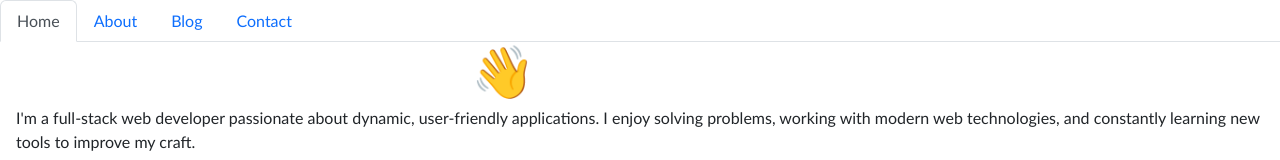
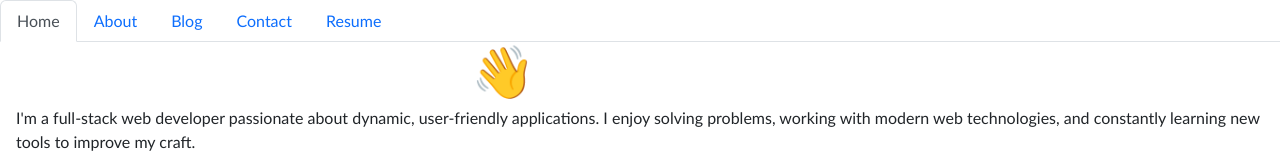
Before and after one commit to san1718/mc20-React_Portfolio, a React (Vite) app: page / in a window 1280 px wide. Shown: the top 160 px of the page. Built offline with nearby package versions, Linux system fonts and the light colour scheme.

Commit message:
update pages

```diff
--- a/src/components/NavTabs.jsx
+++ b/src/components/NavTabs.jsx
@@ -44,6 +44,16 @@ function NavTabs({ currentPage, handlePageChange }) {
           Contact
         </a>
       </li>
+      <li className="nav-item">
+        <a
+          href="#resume"
+          onClick={() => handlePageChange('Resume')}
+          // Check to see if the currentPage is `Resume`, and if so we use the active link class from bootstrap. Otherwise, we set it to a normal nav-link
+          className={currentPage === 'Resume' ? 'nav-link active' : 'nav-link'}
+        >
+          Resume
+        </a>
+      </li>
     </ul>
   );
 }
```
Also changed, not shown: src/components/pages/Resume.jsx (+9 -0 lines).
